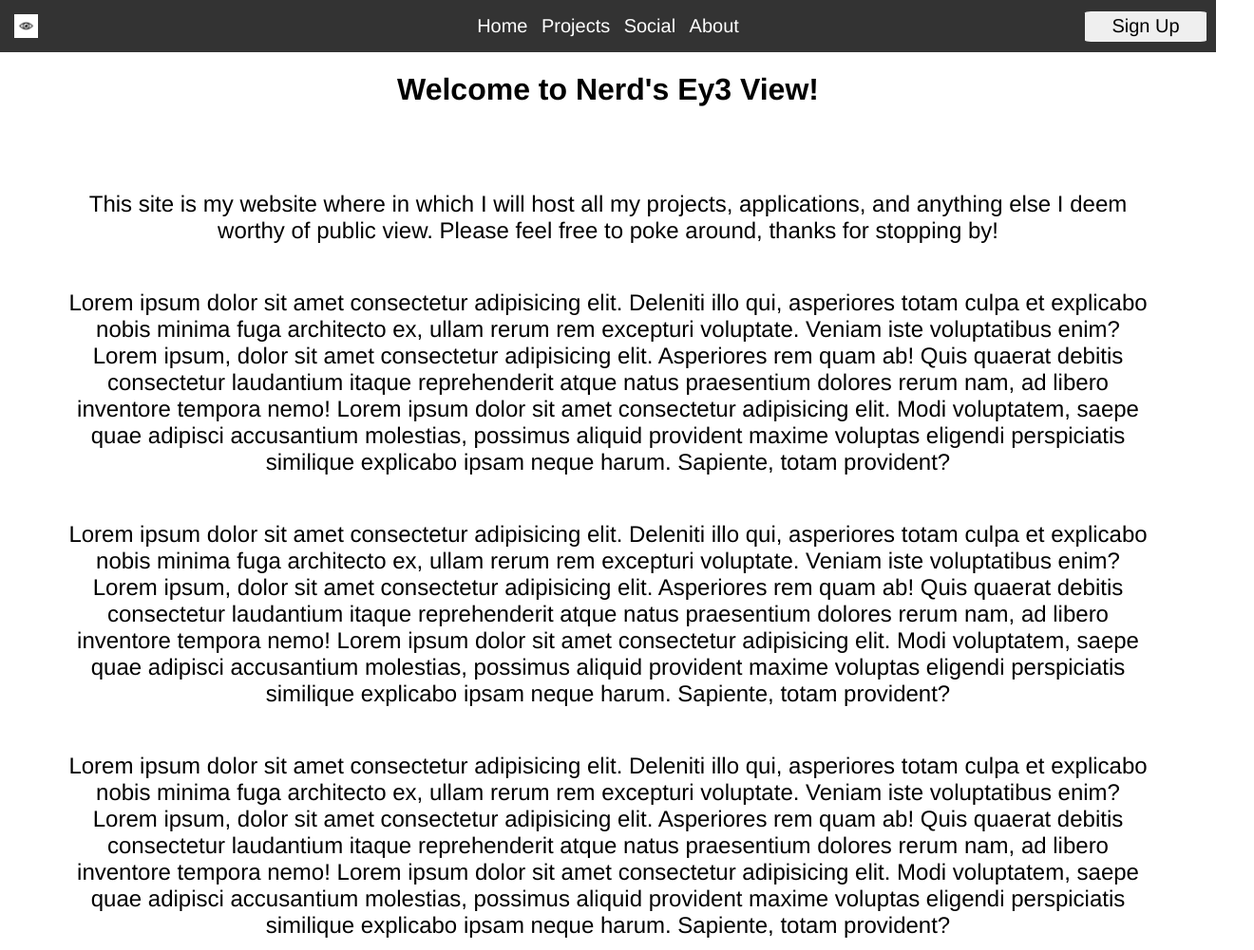
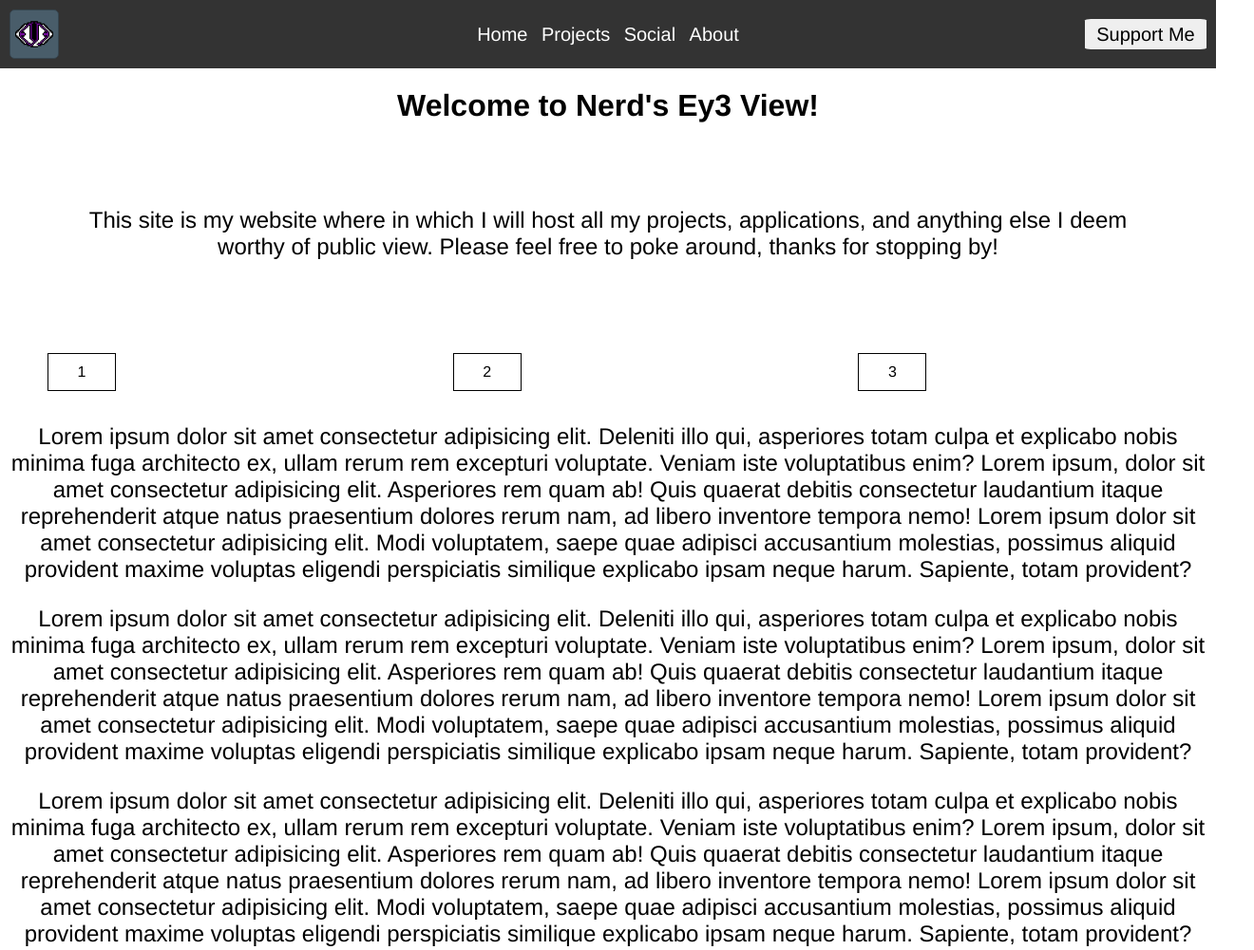
Before and after one commit to jmccallister93/nerdsey3view, a plain HTML site: page index.html in a window 1280 px wide. Shown: the top 1001 px of the page at 95% size, 1320 px wide, since content can reach past the window. Drawn offline with Linux system fonts and the light colour scheme.

Commit message:
Added Logo

```diff
--- a/index.html
+++ b/index.html
@@ -12,7 +12,7 @@
 
     <div class="navbar-container">
       <a href="index.html">
-        <img src="eyeball_minimalist.jpg" alt="" height="25px" width="25px" id="logo-img">
+        <img src="ey3ball.png" alt="" height="40px" width="40px" id="logo-img">
       </a>
         <nav class="navbar">
           <ul class="nav-ul" >
@@ -23,7 +23,7 @@
           </ul>
         </nav>
         <button class="sign-up-btn">
-          Sign Up
+          <a href="https://www.patreon.com/nerdsey3view" id="sign-up-a">Support Me</a>
         </button>
       </div>
 
@@ -34,6 +34,17 @@
             This site is my website where in which I will host all my projects, applications, and anything else I deem worthy of public view.
             Please feel free to poke around, thanks for stopping by!
         </p>
+      </div>
+
+      <div class="home-box-container">
+        <ul class="home-box-ul">
+          <li class="home-box-li">1</li>
+          <li class="home-box-li">2</li>
+          <li class="home-box-li">3</li>
+        </ul>
+
+      </div>
+
         <p class="p-body">
           Lorem ipsum dolor sit amet consectetur adipisicing elit. Deleniti illo qui, asperiores totam culpa et explicabo nobis minima fuga architecto ex, ullam rerum rem excepturi voluptate. Veniam iste voluptatibus enim?
           Lorem ipsum, dolor sit amet consectetur adipisicing elit. Asperiores rem quam ab! Quis quaerat debitis consectetur laudantium itaque reprehenderit atque natus praesentium dolores rerum nam, ad libero inventore tempora nemo!
@@ -69,7 +80,7 @@
           Lorem ipsum, dolor sit amet consectetur adipisicing elit. Asperiores rem quam ab! Quis quaerat debitis consectetur laudantium itaque reprehenderit atque natus praesentium dolores rerum nam, ad libero inventore tempora nemo!
           Lorem ipsum dolor sit amet consectetur adipisicing elit. Modi voluptatem, saepe quae adipisci accusantium molestias, possimus aliquid provident maxime voluptas eligendi perspiciatis similique explicabo ipsam neque harum. Sapiente, totam provident?
         </p>
-      </div>
+
 
       <div class="footer-container">
         <p class="footer-copyright">
--- a/master.css
+++ b/master.css
@@ -66,8 +66,11 @@ a{
 #logo-img{
     display: grid;
     align-items: end;
-    padding: 10px;
-    margin: 5px;
+    padding: 5px;
+    margin: 10px;
+    border: 1px solid #36454F;
+    border-radius: 10%;
+    background-color: #495D6A;
 }
 
 .sign-up-btn{
@@ -85,6 +88,14 @@ a{
 
 .sign-up-btn:hover{
     background-color: rgb(125, 38, 183);
+    color: white;
+}
+
+#sign-up-a{
+    color: black;
+}
+
+#sign-up-a:hover{
     color: white;
 }
 
@@ -112,6 +123,33 @@ a{
 
 .p-body{
     align-items: center;
+}
+
+/*
+    BOXES
+*/
+.home-box-container{
+    display: grid;
+    margin: 0;
+}
+
+.home-box-ul{
+    display: grid;
+    grid-gap: 0;
+    justify-content: flex-start;
+    align-items: center;
+    margin: 0px;
+    width: 100%;
+    grid-template-columns: repeat(3, 1fr);
+    list-style-type: none;
+}
+
+.home-box-li{
+    border: 1px solid black;
+    margin: 10px;
+    padding: 10px;
+    width: 50px;
+    align-self: center;
 }
 
 /*
```
Also changed, not shown: ey3ball.png (added).
